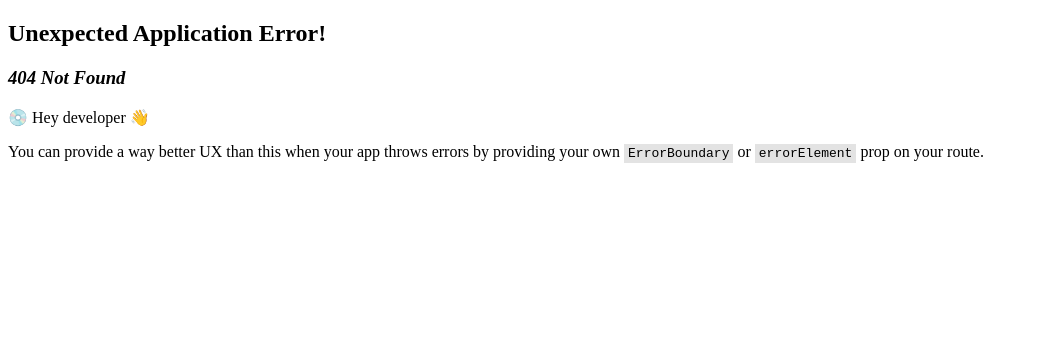
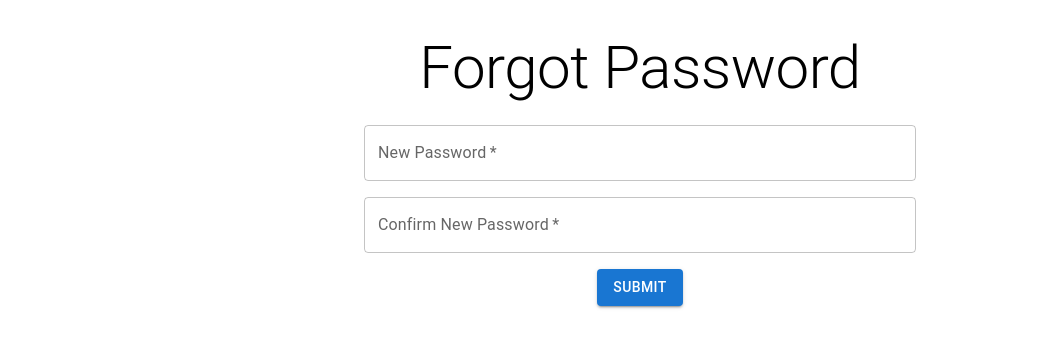
Before and after one commit to siddharthdhaka3/admin_frontend, a React (Create React App) app: page /forgot-password in a window 1280 px wide. Before the commit this address had no page. Shown: the top 348 px of the page, without its empty margins (0-1039 px from the left). Built offline with nearby package versions, Linux system fonts and the light colour scheme.

Commit message:
forgot password added

```diff
--- a/src/components/Login.tsx
+++ b/src/components/Login.tsx
@@ -1,17 +1,19 @@
 import React, { useState } from "react";
+import { Box, Typography, TextField, Button, Container } from "@mui/material";
 import { useNavigate } from "react-router-dom";
-import { Box, Typography, TextField, Button, Container, Link } from "@mui/material";
 import { useAppDispatch } from "../store/store";
 import { setTokens } from "../store/authReducer";
-import { useLoginUserMutation } from "../services/api";
+import { useLoginUserMutation, useAddUserByEmailMutation } from "../services/api"; // Import the hook for the new mutation
 
 const Login: React.FC = () => {
   const [email, setEmail] = useState("");
   const [password, setPassword] = useState("");
-  const [showForgotPassword, setShowForgotPassword] = useState(false); // New state for showing/hiding the "Forgot Password" button
+  const [showForgotPassword, setShowForgotPassword] = useState(false);
   const navigate = useNavigate();
   const dispatch = useAppDispatch();
   const [loginUser, { isLoading }] = useLoginUserMutation();
+  const [addUserByEmail, { isLoading: isForgotPasswordLoading }] = useAddUserByEmailMutation(); // Initialize the hook for the new mutation
+  const [forgotPasswordResponse, setForgotPasswordResponse] = useState<string | null>(null);
 
   const handleSubmit = async (e: React.FormEvent<HTMLFormElement>) => {
     e.preventDefault();
@@ -34,7 +36,21 @@ const Login: React.FC = () => {
       }
     } catch (error) {
       console.error("Error verifying user:", error);
-      setShowForgotPassword(true); // Show the "Forgot Password" button if authentication fails
+      setShowForgotPassword(true);
+    }
+  };
+
+  const handleForgotPasswordClick = async () => {
+    try {
+      const response = await addUserByEmail({ email }); // Call the addUserByEmail mutation with the email
+      if (response.error) {
+        setForgotPasswordResponse("The email doesn't exist");
+      } else {
+        setForgotPasswordResponse("Reset password link sent");
+      }
+    } catch (error) {
+      console.error("Error adding user by email:", error);
+      setForgotPasswordResponse("An error occurred. Please try again."); // Handle other errors
     }
   };
 
@@ -71,8 +87,18 @@ const Login: React.FC = () => {
             <Button type="submit" variant="contained" color="primary" disabled={isLoading}>
               {isLoading ? "Logging in..." : "Login"}
             </Button>
-            {showForgotPassword && ( // Render the "Forgot Password" button if showForgotPassword is true
-              <Link href="/forgot-password" style={{ marginTop: '16px' }}>Forgot Password</Link>
+            {showForgotPassword && (
+              <Box marginTop="16px">
+                <Button
+                  variant="outlined"
+                  color="primary"
+                  disabled={isForgotPasswordLoading}
+                  onClick={handleForgotPasswordClick}
+                >
+                  {isForgotPasswordLoading ? "Sending..." : "Forgot Password"}
+                </Button>
+                {forgotPasswordResponse && <Typography>{forgotPasswordResponse}</Typography>}
+              </Box>
             )}
           </Box>
         </form>
--- a/src/index.tsx
+++ b/src/index.tsx
@@ -11,6 +11,7 @@ import Admin from "./pages/adminPage";
 import User from "./pages/userPage";
 import NewUser from "./pages/newUser";
 import  Protected  from "./layout/protected"
+import ForgotPassword from "./pages/forgotPassword";
 
 // };
 
@@ -42,6 +43,12 @@ const router = createBrowserRouter ([
     element: (
         <NewUser />
     )
+  },
+  {
+    path: "/forgot-password",
+    element: (
+        <ForgotPassword />
+    )
   }
 
 ]);
--- a/src/pages/forgotPassword.tsx
+++ b/src/pages/forgotPassword.tsx
@@ -1,9 +1,86 @@
-import React from 'react'
+import React, { useState } from "react";
+import { Box, Typography, TextField, Button, Container } from "@mui/material";
+import { useForgotPasswordMutation } from "../services/api"; // Import the hook for the new mutation
+import { useNavigate } from "react-router-dom";
 
-function forgotPassword() {
+const ForgotPassword: React.FC = () => {
+  const [password, setPassword] = useState("");
+  const [confirmPassword, setConfirmPassword] = useState("");
+  const [responseMessage, setResponseMessage] = useState("");
+  const [forgotPassword] = useForgotPasswordMutation(); // Initialize the hook for the new mutation
+  const navigate = useNavigate(); // Hook for navigation
+
+  const handleSubmit = async (e: React.FormEvent<HTMLFormElement>) => {
+    e.preventDefault();
+
+    try {
+      // Check if passwords match
+      if (password !== confirmPassword) {
+        setResponseMessage("Passwords do not match.");
+        return;
+      }
+
+      // Retrieve token from URL
+      const urlParams = new URLSearchParams(window.location.search);
+      const token:any = urlParams.get('token');
+
+      // Call forgotPassword mutation with password and token
+      const response = await forgotPassword({ password, token });
+
+      // Handle response
+      if (response.error) {
+        setResponseMessage("error");
+      } else {
+        setResponseMessage("Password reset successfully!");
+        navigate("/")
+      }
+    } catch (error) {
+      console.error("Error resetting password:", error);
+      setResponseMessage("An error occurred. Please try again.");
+    }
+  };
+
   return (
-    <div>forgotPassword</div>
-  )
-}
+    <Container maxWidth="sm">
+      <Box mt={4}>
+        <Typography variant="h2" align="center" gutterBottom>
+          Forgot Password
+        </Typography>
+        <form onSubmit={handleSubmit}>
+          <Box display="flex" flexDirection="column" alignItems="center">
+            <TextField
+              label="New Password"
+              variant="outlined"
+              id="password"
+              type="password"
+              value={password}
+              onChange={(e) => setPassword(e.target.value)}
+              required
+              fullWidth
+              style={{ marginBottom: '16px' }}
+            />
+            <TextField
+              label="Confirm New Password"
+              variant="outlined"
+              id="confirm-password"
+              type="password"
+              value={confirmPassword}
+              onChange={(e) => setConfirmPassword(e.target.value)}
+              required
+              fullWidth
+              style={{ marginBottom: '16px' }}
+            />
+            <Button type="submit" variant="contained" color="primary">
+              Submit
+            </Button>
+            {responseMessage && (
+              <Typography style={{ marginTop: '16px' }}>{responseMessage}</Typography>
+            )}
+          </Box>
+        </form>
+      </Box>
+    </Container>
+  );
+};
 
-export default forgotPassword
+export default ForgotPassword;
--- a/src/services/api.ts
+++ b/src/services/api.ts
@@ -75,6 +75,20 @@ export const userApi = createApi({
         body: { name, email, password, phoneNumber, token }
       }),
     }),
+    addUserByEmail: builder.mutation<void, { email: string }>({
+      query: ({ email }) => ({
+        url: 'user/forgot-password',
+        method: 'POST',
+        body: { email },
+      }),
+    }),
+    forgotPassword: builder.mutation<void, { password: string;  token: string }>({ // Add 'token' parameter
+      query: ({  password, token }) => ({
+        url: `user/link/reset-password`,
+        method: 'PUT',
+        body: { password, token }
+      }),
+    }),
   }),
 
 });
@@ -88,5 +102,7 @@ export const {
   useRegisterUserMutation,
   useResetPasswordMutation,
   useUpdateUserStatusMutation,
-  useUpdateUserMutation// Add this line to export the update user mutation hook
+  useUpdateUserMutation,
+  useAddUserByEmailMutation,
+  useForgotPasswordMutation// Add this line to export the update user mutation hook
 } = userApi;
```
